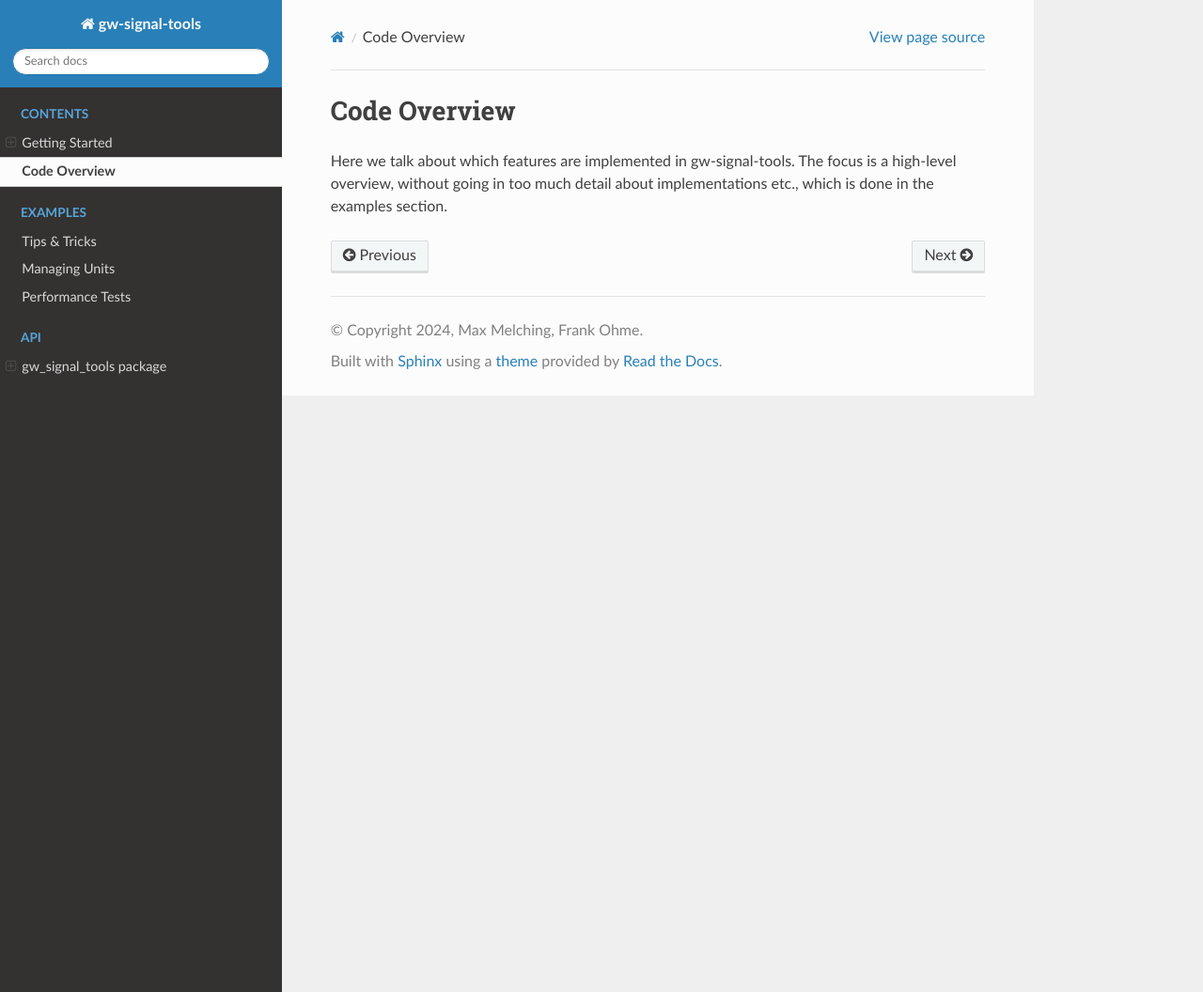
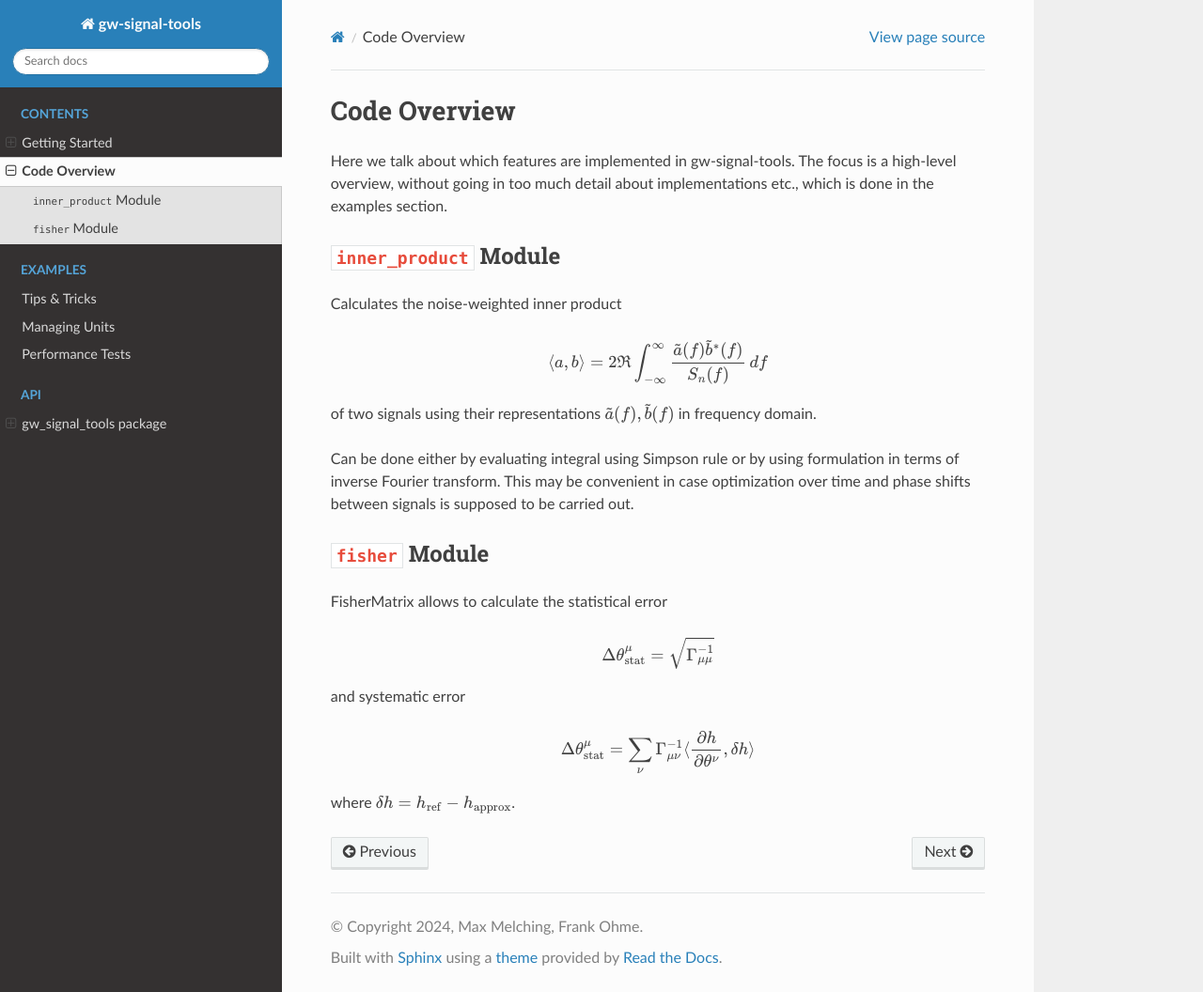
Before and after one commit to MaxMelching/gw-signal-tools, a Sphinx documentation site: the page built from docs/overview.rst, in a window 1280 px wide and 1056 px high. Shown: the whole window at 94% size. Built offline with Sphinx 7.4.7 and the Read the Docs theme 2.0.0, drawn with Linux system fonts in a browser that asks for light colours; pages that are not in the unit, such as notebooks, are missing from menus; the version number could not be read and is left out.

Commit message:
Small update on documentation (related one on README).

```diff
--- a/docs/conf.py
+++ b/docs/conf.py
@@ -53,6 +53,11 @@ templates_path = ['_templates']
 exclude_patterns = ['_build', 'Thumbs.db', '.DS_Store']
 
 
+# Autodoc options
+autoclass_content = 'class'
+autodoc_default_flags = ['show-inheritance', 'members', 'inherited-members']
+autosummary_generate = True
+
 
 # -- Options for HTML output -------------------------------------------------
 # https://www.sphinx-doc.org/en/master/usage/configuration.html#options-for-html-output
@@ -66,7 +71,6 @@ napoleon_numpy_docstring = True
 numpydoc_use_blockquotes = True
 
 
-
 html_static_path = ['_static']
 
 html_theme_options = {
--- a/docs/overview.rst
+++ b/docs/overview.rst
@@ -4,3 +4,38 @@ Code Overview
 Here we talk about which features are implemented in gw-signal-tools. The
 focus is a high-level overview, without going in too much detail about
 implementations etc., which is done in the examples section.
+
+
+:code:`inner_product` Module
+----------------------------
+
+Calculates the noise-weighted inner product
+
+.. math::
+    \langle a, b \rangle = 2 \Re \int_{-\infty}^{\infty}
+    \frac{\tilde{a}(f) \tilde{b}^*(f)}{S_n(f)} \, df
+
+of two signals using their representations
+:math:`\tilde{a}(f), \tilde{b}(f)` in frequency domain.
+
+Can be done either by evaluating integral using Simpson rule or by
+using formulation in terms of inverse Fourier transform. This may be
+convenient in case optimization over time and phase shifts between
+signals is supposed to be carried out.
+
+
+:code:`fisher` Module
+---------------------
+
+FisherMatrix allows to calculate the statistical error
+
+.. math::
+    \Delta \theta^\mu_\mathrm{stat} = \sqrt{\Gamma^{-1}_{\mu \mu}}
+
+and systematic error
+
+.. math::
+    \Delta \theta^\mu_\mathrm{stat} = \sum_{\nu} \Gamma^{-1}_{\mu \nu}
+    \langle \frac{\partial h}{\partial \theta^\nu}, \delta h \rangle
+
+where :math:`\delta h = h_\mathrm{ref} - h_\mathrm{approx}`.
```
Also changed, not shown: README.md (+8 -0 lines).
